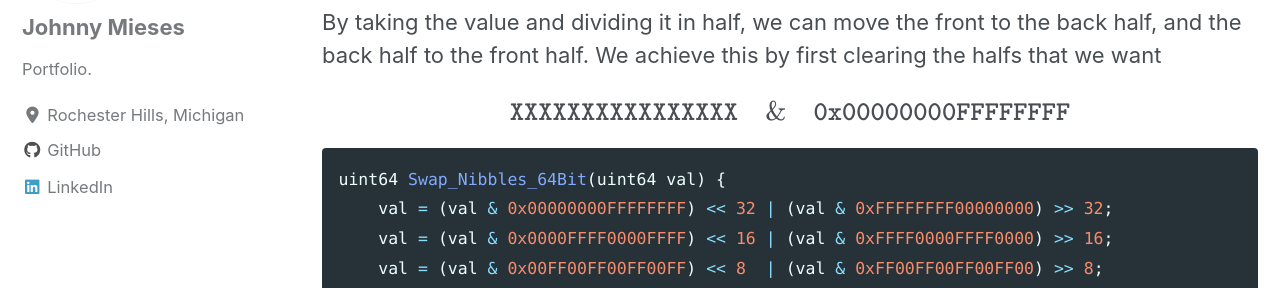
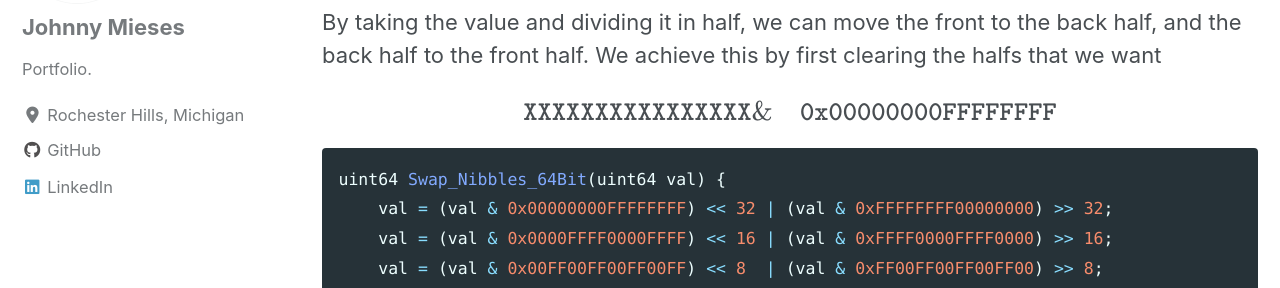
Before and after one commit to jmieses/jmportfolio.github.io, a Jekyll site: the page built from _posts/2020-04-24-Swapping-Nibbles-in-64-bitfield.md, in a window 1280 px wide and 900 px high, scrolled down 773 px. Shown: the part 159-447 px from the top of the window. Built offline with Jekyll 4.4.1, drawn with Linux system fonts in a browser that asks for light colours; cached includes are drawn as plain includes; nearby versions of some CDN libraries; formulas are drawn with MathJax 3.

Commit message:
post update

````diff
--- a/_posts/2020-04-24-Swapping-Nibbles-in-64-bitfield.md
+++ b/_posts/2020-04-24-Swapping-Nibbles-in-64-bitfield.md
@@ -21,7 +21,7 @@ In addition, let's suppose that we need to keep the nibbles in a specific ordere
 
 By taking the value and dividing it in half, we can move the front to the back half, and the back half to the front half. We achieve this by first clearing the halfs that we want
 
-$$ \texttt{XXXXXXXXXXXXXXXX} \quad \& \quad \texttt{0x00000000FFFFFFFF}  $$
+$$ \texttt{XXXXXXXXXXXXXXXX} \\ \& \quad \texttt{0x00000000FFFFFFFF}  $$
 
 ```c
 uint64 Swap_Nibbles_64Bit(uint64 val) {
````
